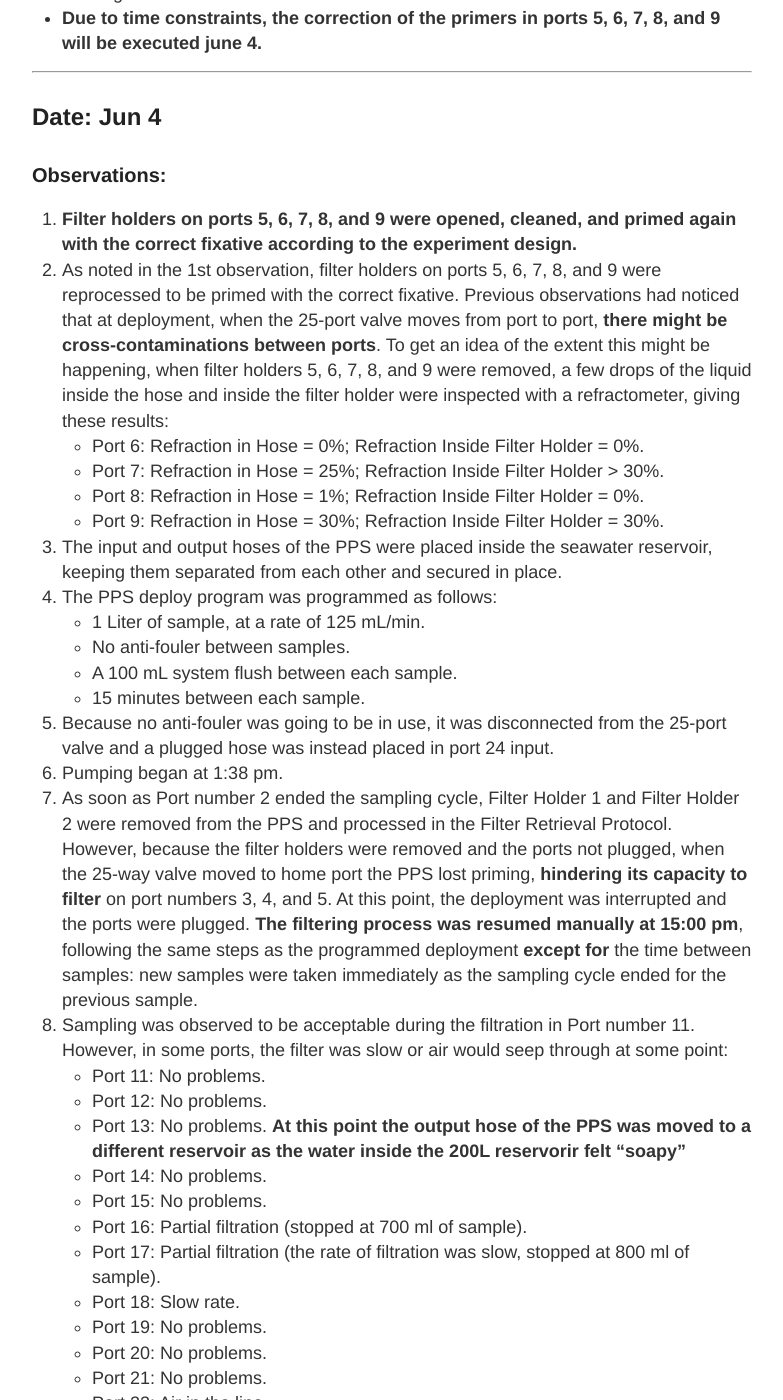
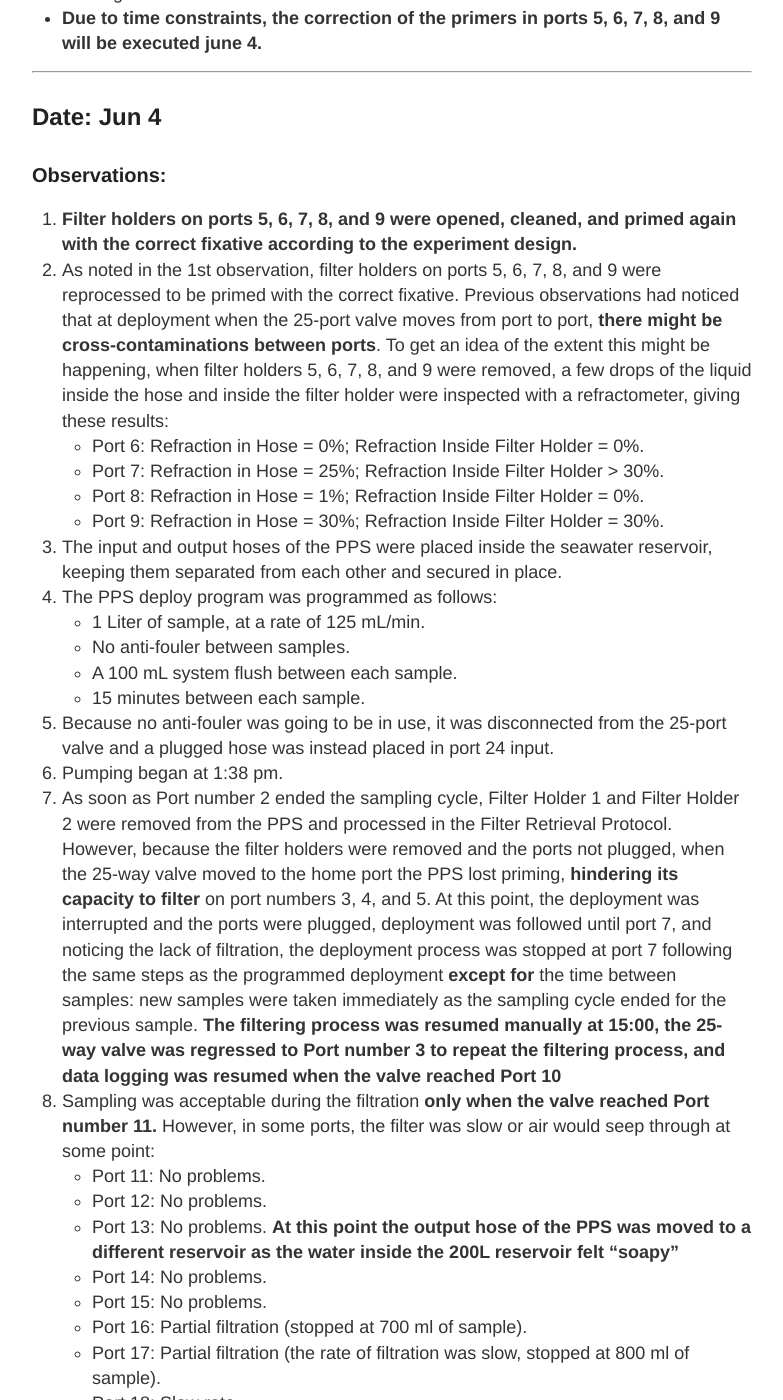
Before and after one commit to CarlosMartinezPenate/CarlosNotebook, a Jekyll site: the page built from _posts/2024-07-14-RNALater_Assestment.md, in a window 1280 px wide and 1400 px high, scrolled down 1112 px. Shown: the whole window, without its empty margins (248-1031 px from the left). Built offline with Jekyll 4.4.1, drawn with Linux system fonts in a browser that asks for light colours; some of the changed text lies outside the part shown.

Commit message:
Corrected the order of the events

```diff
--- a/_posts/2024-07-14-RNALater_Assestment.md
+++ b/_posts/2024-07-14-RNALater_Assestment.md
@@ -40,7 +40,7 @@ tags: RNALater
 
 ### Observations:
 1. **Filter holders on ports 5, 6, 7, 8, and 9 were opened, cleaned, and primed again with the correct fixative according to the experiment design.**
-2. As noted in the 1st observation, filter holders on ports 5, 6, 7, 8, and 9 were reprocessed to be primed with the correct fixative. Previous observations had noticed that at deployment, when the 25-port valve moves from port to port, **there might be cross-contaminations between ports**. To get an idea of the extent this might be happening, when filter holders 5, 6, 7, 8, and 9 were removed, a few drops of the liquid inside the hose and inside the filter holder were inspected with a refractometer, giving these results:
+2. As noted in the 1st observation, filter holders on ports 5, 6, 7, 8, and 9 were reprocessed to be primed with the correct fixative. Previous observations had noticed that at deployment when the 25-port valve moves from port to port, **there might be cross-contaminations between ports**. To get an idea of the extent this might be happening, when filter holders 5, 6, 7, 8, and 9 were removed, a few drops of the liquid inside the hose and inside the filter holder were inspected with a refractometer, giving these results:
    - Port 6: Refraction in Hose = 0%; Refraction Inside Filter Holder = 0%.
    - Port 7: Refraction in Hose = 25%; Refraction Inside Filter Holder > 30%.
    - Port 8: Refraction in Hose = 1%; Refraction Inside Filter Holder = 0%.
@@ -53,12 +53,12 @@ tags: RNALater
    - 15 minutes between each sample.
 5. Because no anti-fouler was going to be in use, it was disconnected from the 25-port valve and a plugged hose was instead placed in port 24 input.
 6. Pumping began at 1:38 pm.
-7. As soon as Port number 2 ended the sampling cycle, Filter Holder 1 and Filter Holder 2 were removed from the PPS and processed in the Filter Retrieval Protocol. However, because the filter holders were removed and the ports not plugged, when the 25-way valve moved to home port the PPS lost priming, **hindering its capacity to filter** on port numbers 3, 4, and 5. At this point, the deployment was interrupted and the ports were plugged. **The filtering process was resumed manually at 15:00 pm**, following the same steps as the programmed deployment **except for** the time between samples: new samples were taken immediately as the sampling cycle ended for the previous sample.
-8. Sampling was observed to be acceptable during the filtration in Port number 11. However, in some ports, the filter was slow or air would seep through at some point:
+7. As soon as Port number 2 ended the sampling cycle, Filter Holder 1 and Filter Holder 2 were removed from the PPS and processed in the Filter Retrieval Protocol. However, because the filter holders were removed and the ports not plugged, when the 25-way valve moved to the home port the PPS lost priming, **hindering its capacity to filter** on port numbers 3, 4, and 5. At this point, the deployment was interrupted and the ports were plugged, deployment was followed until port 7, and noticing the lack of filtration, the deployment process was stopped at port 7 following the same steps as the programmed deployment **except for** the time between samples: new samples were taken immediately as the sampling cycle ended for the previous sample. **The filtering process was resumed manually at 15:00, the 25-way valve was regressed to Port number 3 to repeat the filtering process, and data logging was resumed when the valve reached Port 10**
+8. Sampling was acceptable during the filtration **only when the valve reached Port number 11.** However, in some ports, the filter was slow or air would seep through at some point:
    - Port 11: No problems.
    - Port 12: No problems.
    - Port 13: No problems.
-**At this point the output hose of the PPS was moved to a different reservoir as the water inside the 200L reservorir felt "soapy"**
+**At this point the output hose of the PPS was moved to a different reservoir as the water inside the 200L reservoir felt "soapy"**
    - Port 14: No problems.
    - Port 15: No problems.
    - Port 16: Partial filtration (stopped at 700 ml of sample).
@@ -69,7 +69,7 @@ tags: RNALater
    - Port 21: No problems.
    - Port 22: Air in the line.
    - Port 23: No recorded observation.
-9. **Filtration of the 23 filters was finished at 19:23 **.
+9. **Filtration of the 23 filters was finished at 19:23**.
 10. **Filters 1,2,9,10 and 17,18 were retrieved, fixed with 20 ml of RNALater, and frozen at minus 80 degrees at MCE lab around 20:57**
 11. Deployment data can be found here: [Manual Data](https://github.com/DieGrungeDie/CarlosNotebook/blob/main/Data/expt1.txt), and here: [Deployment Data](https://github.com/DieGrungeDie/CarlosNotebook/blob/main/Data/expt1memorydump.txt)
 
```
Also changed, not shown: other parts of _posts/2024-07-14-RNALater_Assestment.md (+1 -1 lines).
